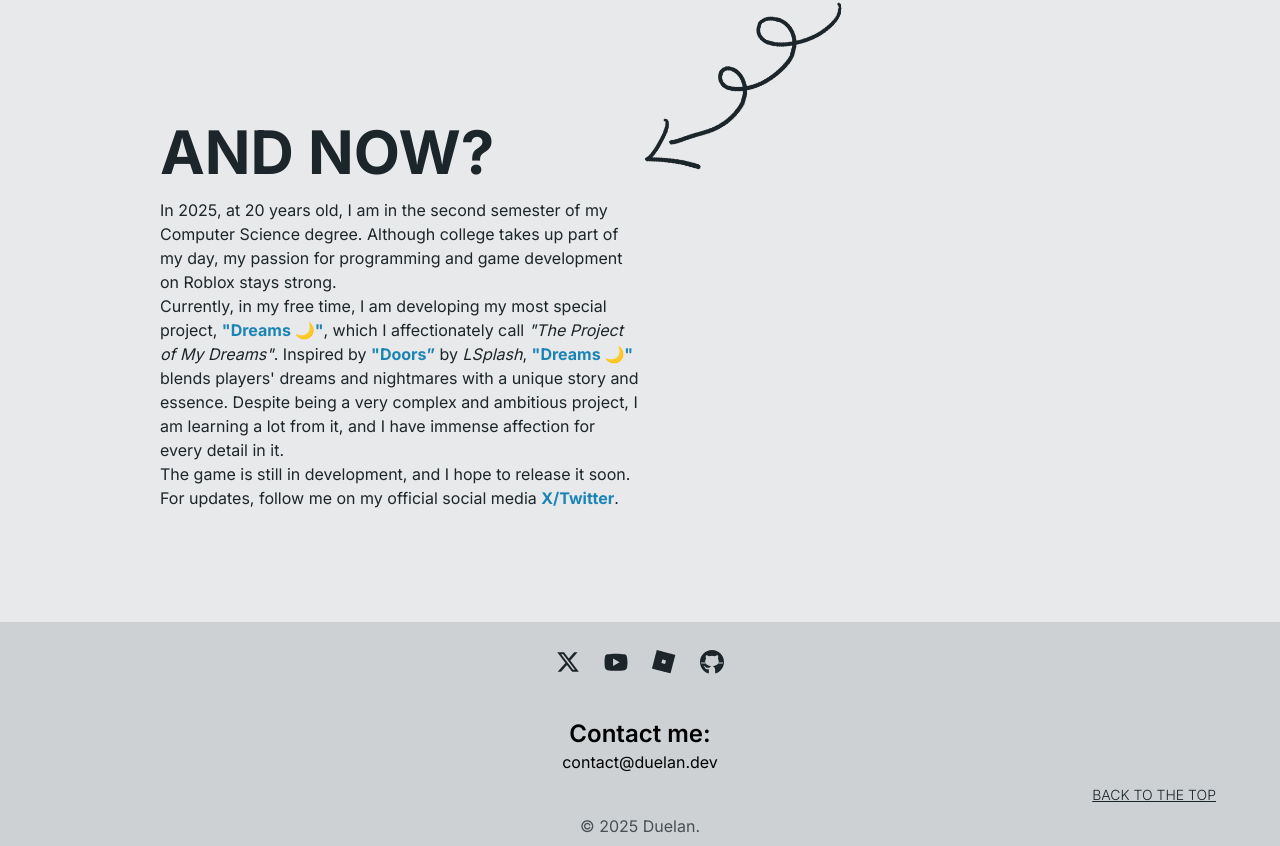
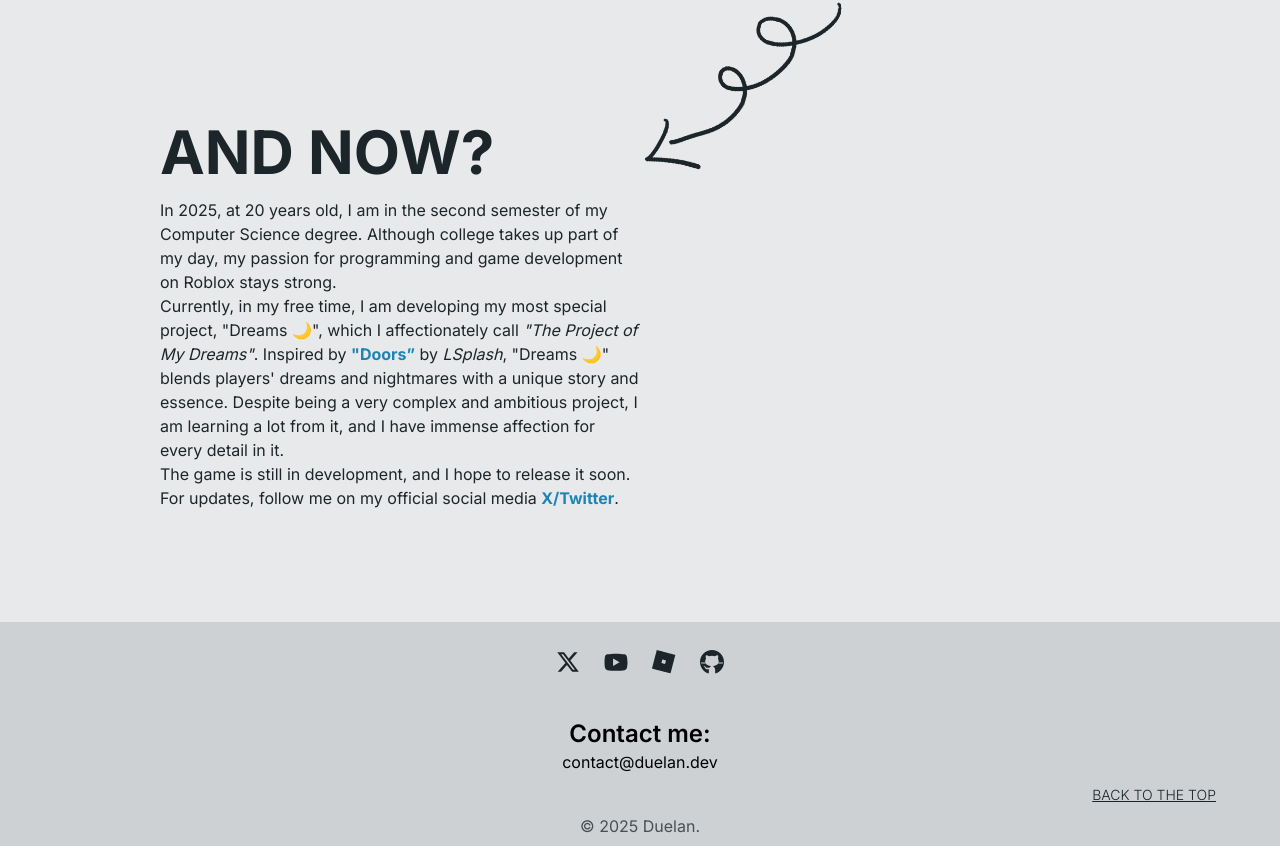
Before and after one commit to AlyssonKe/My-Roblox-Portifolio, a Next.js app: page /about in a window 1280 px wide. Shown: the part 1430-2276 px from the top of the page. Built offline with nearby package versions, Linux system fonts and the light colour scheme.

Commit message:
Deploy-13

```diff
--- a/src/app/about/page.tsx
+++ b/src/app/about/page.tsx
@@ -40,7 +40,7 @@ export default function About() {
               <p className="prose text-secondary w-full text-base my-4">
                 In 2025, at 20 years old, I am in the second semester of my Computer Science degree. Although college takes up part of my day, my passion for programming and game development on Roblox stays strong.
                 <br/>
-                Currently, in my free time, I am developing my most special project, <a href="https://www.roblox.com/games/14108196267/The-Adventures-of-John-and-Mark" target="_blank" rel="noopener noreferrer" className="text-link">"Dreams 🌙"</a>, which I affectionately call <span className='italic'>"The Project of My Dreams"</span>. Inspired by <a href="https://www.roblox.com/games/6516141723/DOORS" target="_blank" rel="noopener noreferrer" className="text-link">"Doors”</a> by <span className='italic'>LSplash</span>, <a href="https://www.roblox.com/games/14108196267/The-Adventures-of-John-and-Mark" target="_blank" rel="noopener noreferrer" className="text-link">"Dreams 🌙"</a> blends players' dreams and nightmares with a unique story and essence. Despite being a very complex and ambitious project, I am learning a lot from it, and I have immense affection for every detail in it.
+                Currently, in my free time, I am developing my most special project, "Dreams 🌙", which I affectionately call <span className='italic'>"The Project of My Dreams"</span>. Inspired by <a href="https://www.roblox.com/games/6516141723/DOORS" target="_blank" rel="noopener noreferrer" className="text-link">"Doors”</a> by <span className='italic'>LSplash</span>, "Dreams 🌙" blends players' dreams and nightmares with a unique story and essence. Despite being a very complex and ambitious project, I am learning a lot from it, and I have immense affection for every detail in it.
                 <br/>
                 The game is still in development, and I hope to release it soon. For updates, follow me on my official social media <a href="https://x.com/Duelan_BR" target="_blank" rel="noopener noreferrer" className="text-link">X/Twitter</a>.
               </p>
```
